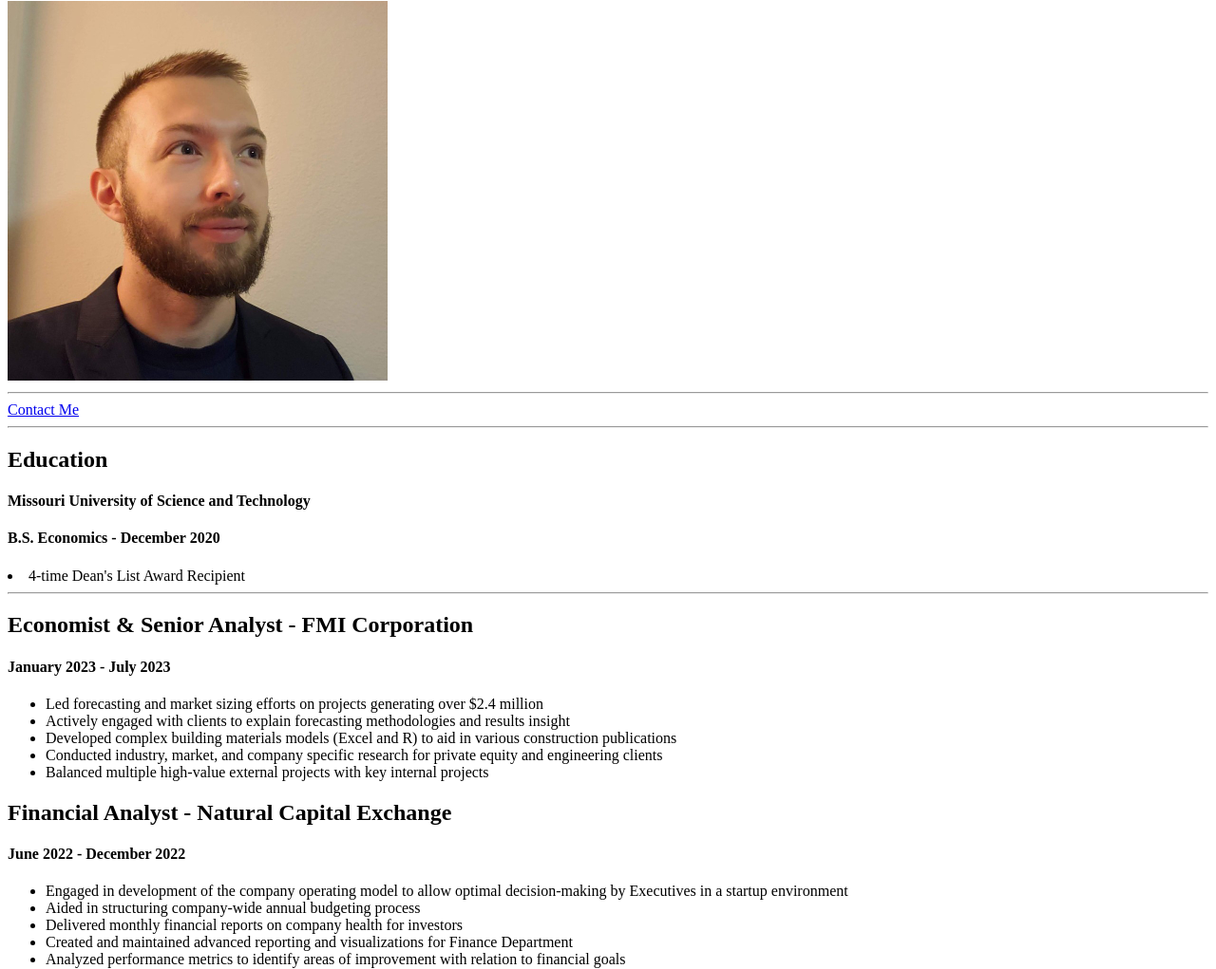
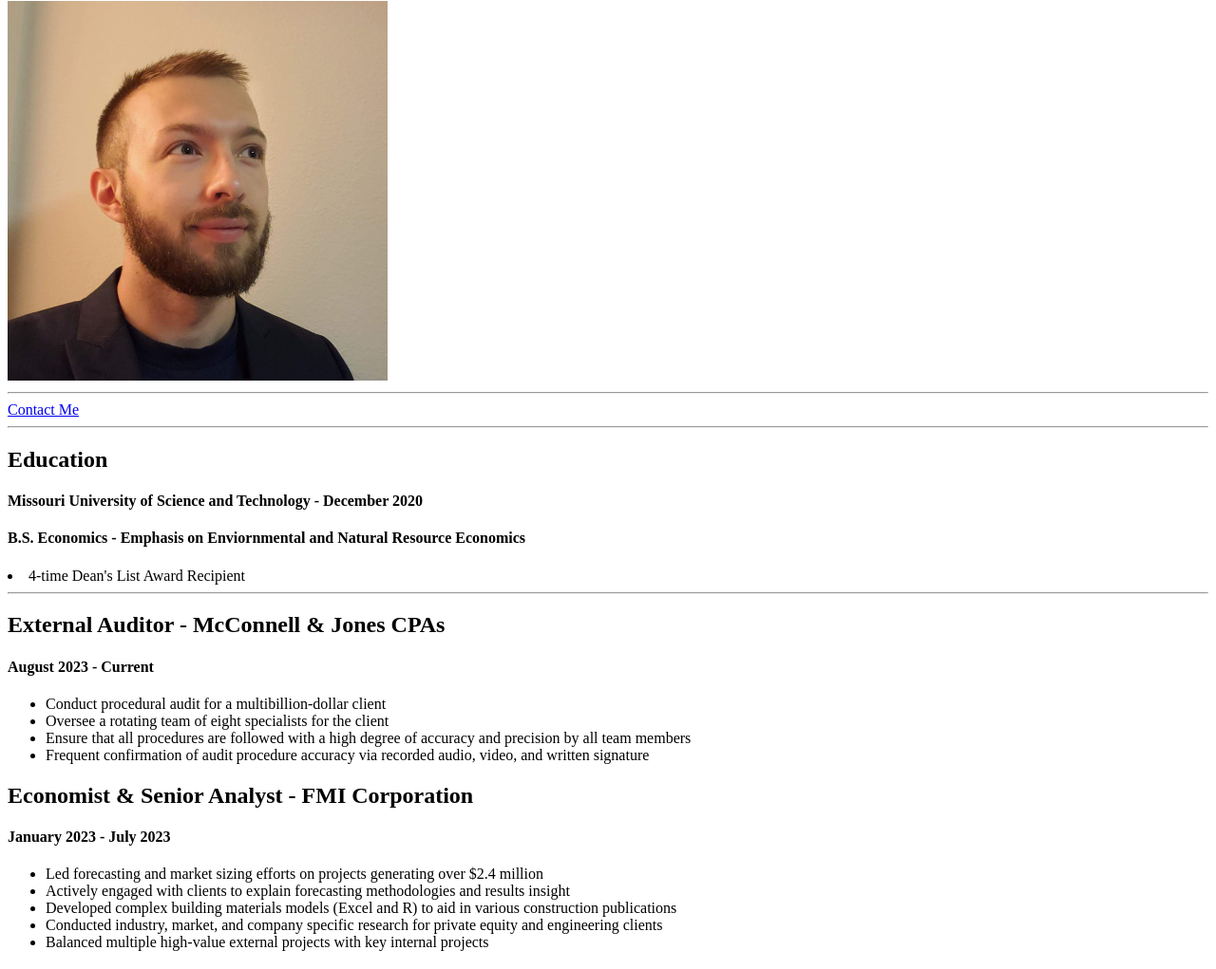
Before and after one commit to JordanLeeAtkinson/Resume, a plain HTML site: page index.html in a window 1280 px wide. Shown: the part 79-1100 px from the top of the page at 95% size. Drawn offline with Linux system fonts and the light colour scheme.

Commit message:
Update index.html

```diff
--- a/index.html
+++ b/index.html
@@ -15,11 +15,19 @@
     <hr>
 
     <h2>Education</h2>
-    <h4>Missouri University of Science and Technology</h4>
-    <h4>B.S. Economics - December 2020</h4>
+    <h4>Missouri University of Science and Technology - December 2020</h4>
+    <h4>B.S. Economics - Emphasis on Enviornmental and Natural Resource Economics</h4>
     <li>4-time Dean's List Award Recipient</li>
 
     <hr>
+    <h2>External Auditor - McConnell & Jones CPAs</h2>
+    <h4>August 2023 - Current</h4>
+    <ul>
+        <li>Conduct procedural audit for a multibillion-dollar client</li>
+        <li>Oversee a rotating team of eight specialists for the client</li>
+        <li>Ensure that all procedures are followed with a high degree of accuracy and precision by all team members</li>
+        <li>Frequent confirmation of audit procedure accuracy via recorded audio, video, and written signature</li>
+    </ul>
 
     <h2>Economist & Senior Analyst - FMI Corporation</h2>
     <h4>January 2023 - July 2023</h4>
```
